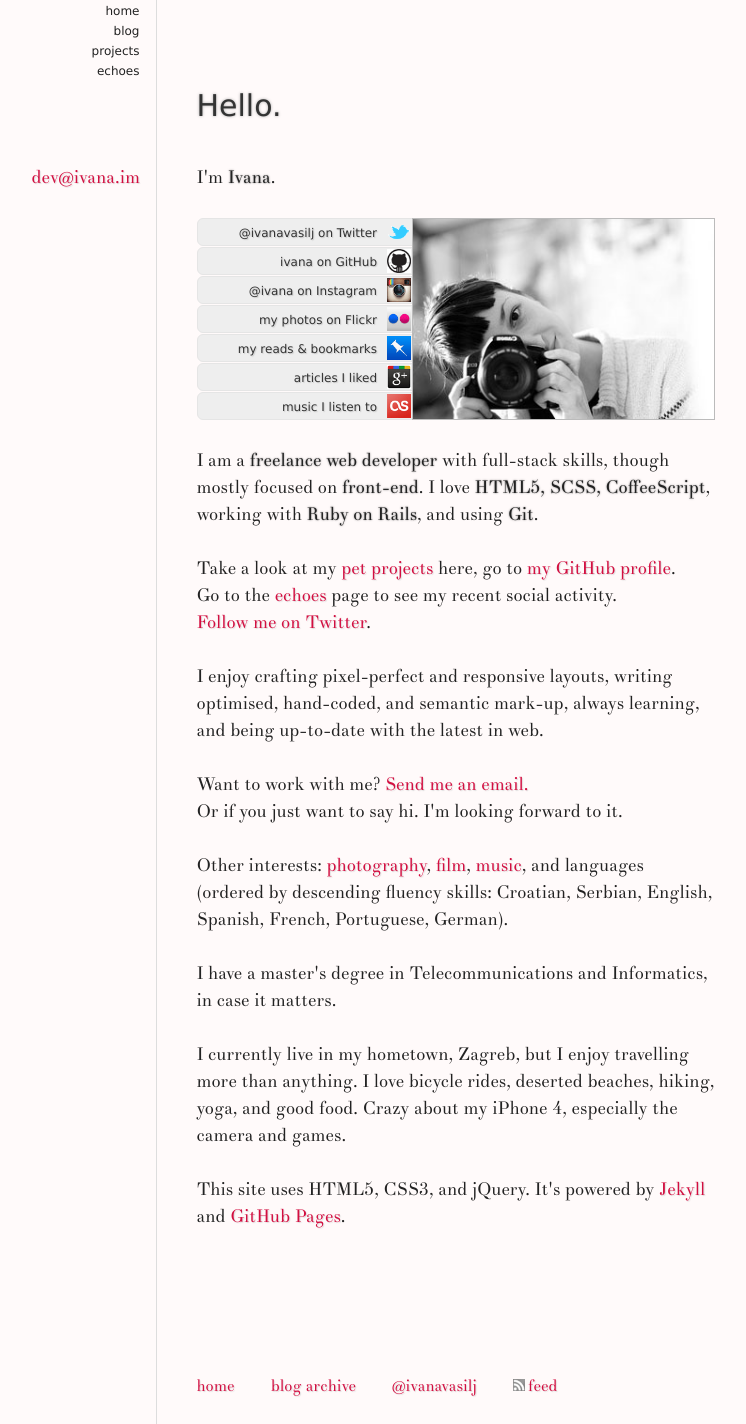
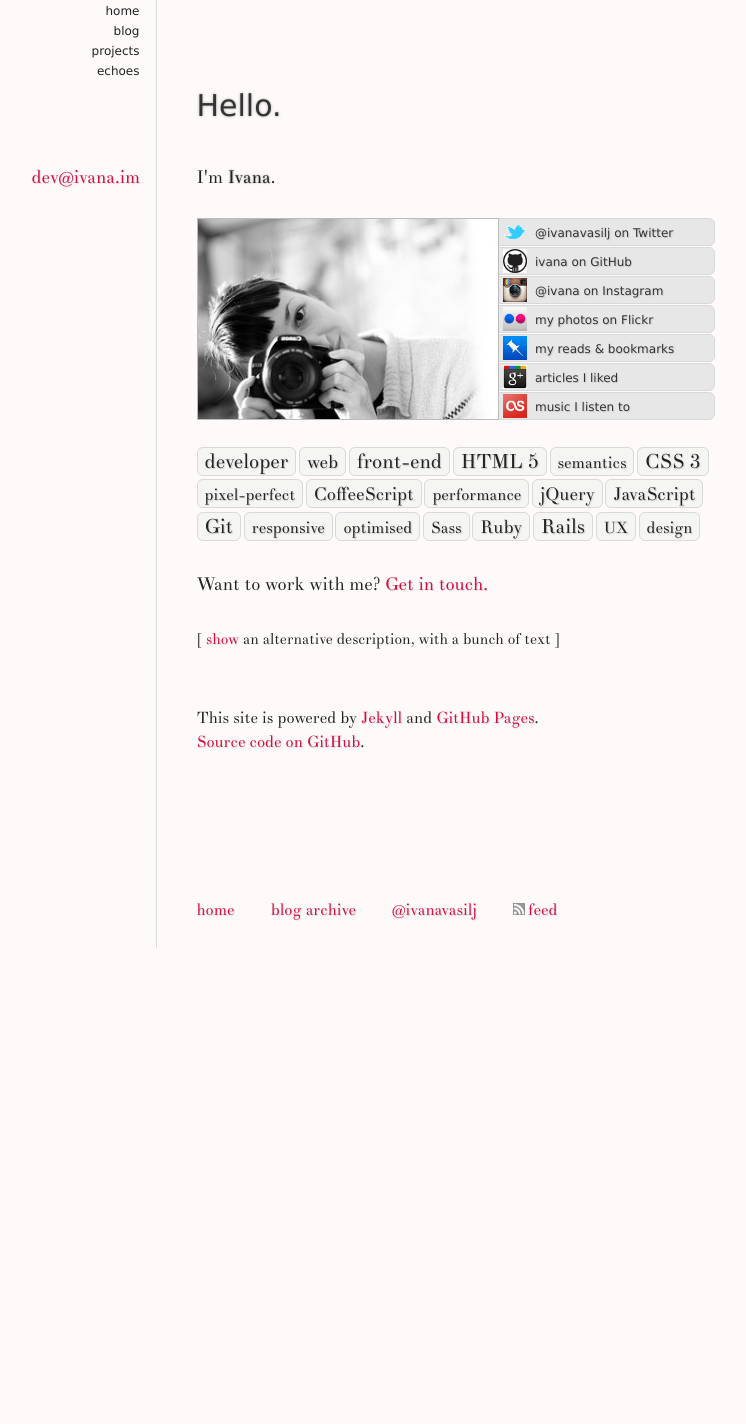
Before and after one commit to ivana/ivana.github.com, a Jekyll site: the page built from index.html, in a window 1280 px wide. Shown: the whole page, without its empty margins (205-951 px from the left). Built offline with Jekyll 4.4.1, drawn with Linux system fonts in a browser that asks for light colours; nearby versions of some CDN libraries; Markdown is read by kramdown in place of the engine named in the settings; after the commit the page ends 948 px from its top, so only the background shows below that.

Commit message:
new home: concise, with tags and toggling longer desc

```diff
--- a/css/style.css
+++ b/css/style.css
@@ -58,7 +58,6 @@ header a:focus, header a:active, header a:visited { outline:0 none }
 p a, article li a, footer a, aside a, .annotated ol a {
   color:#D30E40;
   text-shadow: 1px 1px 1px #ddd;
-  border-radius:6px;
 }
 p a:hover, article li a:hover, footer a:hover, aside a:hover {
   text-decoration:underline;
@@ -84,35 +83,47 @@ li { line-height:1.5 }
 }
 
 /* about */
-.vcard .n, .vcard strong { text-shadow:0 0 2px #777 }
+.vcard .n { text-shadow:0 0 2px #777 }
 .vcard strong { font-weight:normal; }
 .vcard .family-name { display:none }
 .vcard a.email {
   display: block; width:110px;
   position: relative; right:165px; bottom:27px; margin-bottom:-27px;
 }
-.vcard .photo { float:right; height:200px }
+.vcard .photo { float:left; height:200px }
 .vcard li a {
-  color: #333; text-shadow: 1px 1px 1px #ccc;
+  color: #333; background:#e7e7e7;
   display: block; height:26px;
-  background:#eee; border:1px solid #e5e5e5;
   margin:1px 0;
-  text-align:right;
+}
+.vcard li a, .tags li {
+  text-shadow: 1px 1px 1px #ccc;
+  border:1px solid #d9d9d9; border-radius:6px;
 }
 .vcard li a:hover {
-  background:#e4e4e4; margin-left:-5px;
+  background:#f5f5f2; margin-right:-5px;
   text-decoration:none;
   color:#D30E40;
 }
 .vcard li a img {
   width:24px;
-  float:right;
-  margin:1px 1px 0 10px;
+  float:left;
+  margin: 1px 8px 0 4px;
 }
 .vcard li a span {
   padding: 5px;
   display: block;
 }
+
+.tags { line-height:1.8; }
+.tags li {
+  display:inline;
+  background:#f5f5f2;
+  padding: 3px 7px 1px; margin-right: -2px;
+}
+.tags strong { font-size:20px }
+
+.toggledesc + div { display:none; }
 
 /* projects */
 .projects p { margin-bottom:18px; }
@@ -175,7 +186,7 @@ blockquote p:last-child { padding-bottom:18px }
 body > nav li, .vcard li a { font-size:12px }
 pre code, .annotated ol a { font-size:14px }
 time, .echoes li { font-size:15px }
-aside, footer, .archive a { font-size:16px }
+aside, footer, .archive a, .tags small { font-size:16px }
 
 
 @media only screen and (max-device-width:480px) {
--- a/index.html
+++ b/index.html
@@ -51,6 +51,32 @@ desc: about and contact info
       </a></li>
   </ol></nav>
 
+  <ul class="tags">
+    <li><strong>developer</strong></li>
+    <li>web</li>
+    <li><strong>front-end</strong></li>
+    <li><strong>HTML 5</strong></li>
+    <li><small>semantics</small></li>
+    <li><strong>CSS 3</strong></li>
+    <li><small>pixel-perfect</small></li>
+    <li>CoffeeScript</li>
+    <li><small>performance</small></li>
+    <li>jQuery</li>
+    <li>JavaScript</li>
+    <li><strong>Git</strong></li>
+    <li><small>responsive</small></li>
+    <li><small>optimised</small></li>
+    <li><small>Sass</small></li>
+    <li>Ruby</li>
+    <li><strong>Rails</strong></li>
+    <li><small>UX</small></li>
+    <li><small>design</small></li>
+  </ul>
+
+  <p>Want to work with me? <a href="mailto:dev@ivana.im">Get in touch.</a></p>
+
+  <p class="toggledesc"><small>[ <a href="#">show</a> an alternative description, with a bunch of text ]</small></p>
+  <div>
     <p>
       I am a <strong class="title">freelance web developer</strong> with full-stack skills, though mostly focused on <strong>front-end</strong>.
       I love <strong>HTML5, SCSS, CoffeeScript</strong>, working with <strong>Ruby on Rails</strong>, and using <strong>Git</strong>.
@@ -63,8 +89,6 @@ desc: about and contact info
 
     <p>I enjoy crafting pixel-perfect and responsive layouts, writing optimised, hand-coded, and semantic mark-up, always learning, and being up-to-date with the latest in web.</p>
 
-  <p>Want to work with me? <a href="mailto:dev@ivana.im">Send me an email.</a><br>Or if you just want to say hi. I'm looking forward to it.</p>
-
     <p>Other interests: <a href="http://www.flickr.com/photos/ivanavasilj/" rel="me">photography</a>,
       <a href="http://movi.im/ivana" rel="me">film</a>, <a href="http://www.last.fm/user/erin4" rel="me">music</a>, and languages
       (ordered by descending fluency skills: Croatian, Serbian, English, Spanish, French, Portuguese, German).</p>
@@ -74,7 +98,12 @@ desc: about and contact info
     <p>I currently live in my hometown, <span class="adr"><span class="locality">Zagreb</span></span>, but I enjoy travelling more than anything.
       I love bicycle rides, deserted beaches, hiking, yoga, and good food.
       Crazy about my iPhone 4, especially the camera and games.</p>
+  </div>
 
-  <p>This site uses HTML5, CSS3, and jQuery.
-    It's powered by <a href="http://wiki.github.com/mojombo/jekyll/">Jekyll</a> and <a href="http://pages.github.com/">GitHub Pages</a>.</p>
+  <aside>
+    <p>This site is powered by <a href="http://wiki.github.com/mojombo/jekyll/">Jekyll</a> and <a href="http://pages.github.com/">GitHub Pages</a>.
+      <br><a href="http://github.com/ivana/ivana.github.com">Source code on GitHub</a>.
+    </p>
+  </aside>
+
 </article>
--- a/js/site.js
+++ b/js/site.js
@@ -7,6 +7,17 @@ $(function(){
 
   // min height determined by screen, not content
   $('body').css('min-height', screen.availHeight);
+
+  // toggle longer self-description
+  $('.toggledesc').on('click', function(e){
+    $('.toggledesc + div').toggle()
+
+    toggler = $(this).find('a').first()
+    if(toggler.text() == 'show') toggler.text('hide')
+    else toggler.text('show')
+
+    return false
+  })
 
   // echoes
   if(currentPage == 'echoes'){
```
Lines whose indentation alone changed are shown as unchanged.
